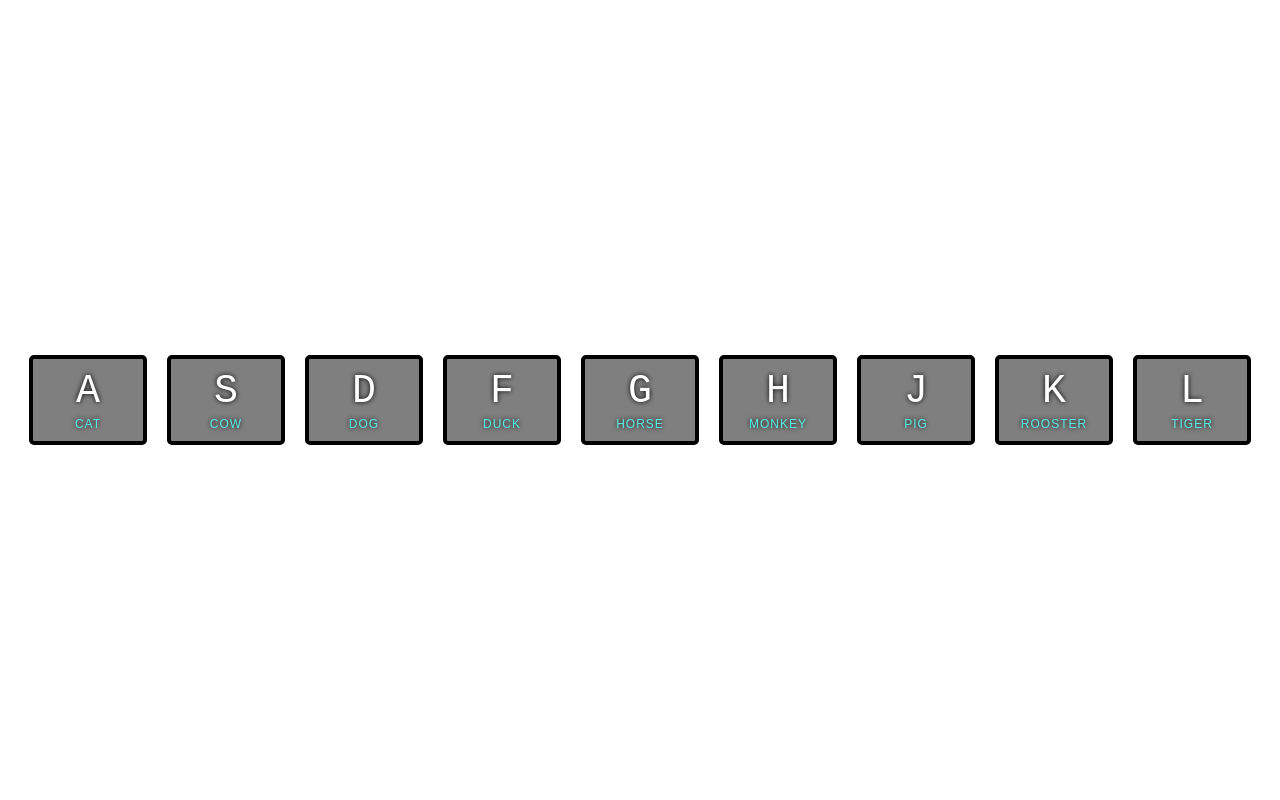
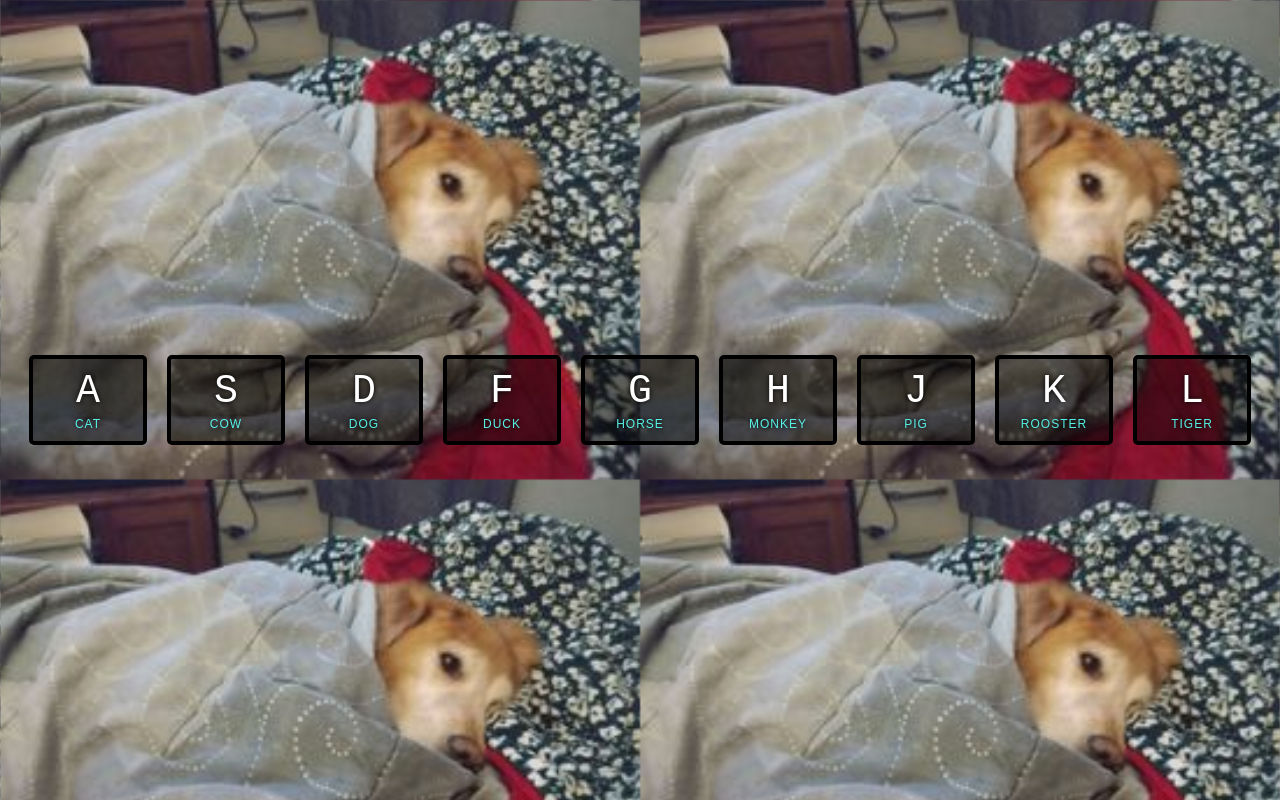
Before and after one commit to mossalexr/drumkit, a plain HTML site: page index.html in a window 1280 px wide. Drawn offline with Linux system fonts and the light colour scheme; the site is published under a folder, as on GitHub Pages, so addresses that start at the root find nothing.

Commit message:
finalpush

```diff
--- a/style.css
+++ b/style.css
@@ -8,7 +8,7 @@ html {
     margin: 0;
     padding: 0;
     font-family: fantasy;
-    background-image: url(/DrumKit/jaxxy.jpeg);
+    background-image: url(./DrumKit/jaxxy.jpeg);
     background-size: 50%;
   }
 
```
